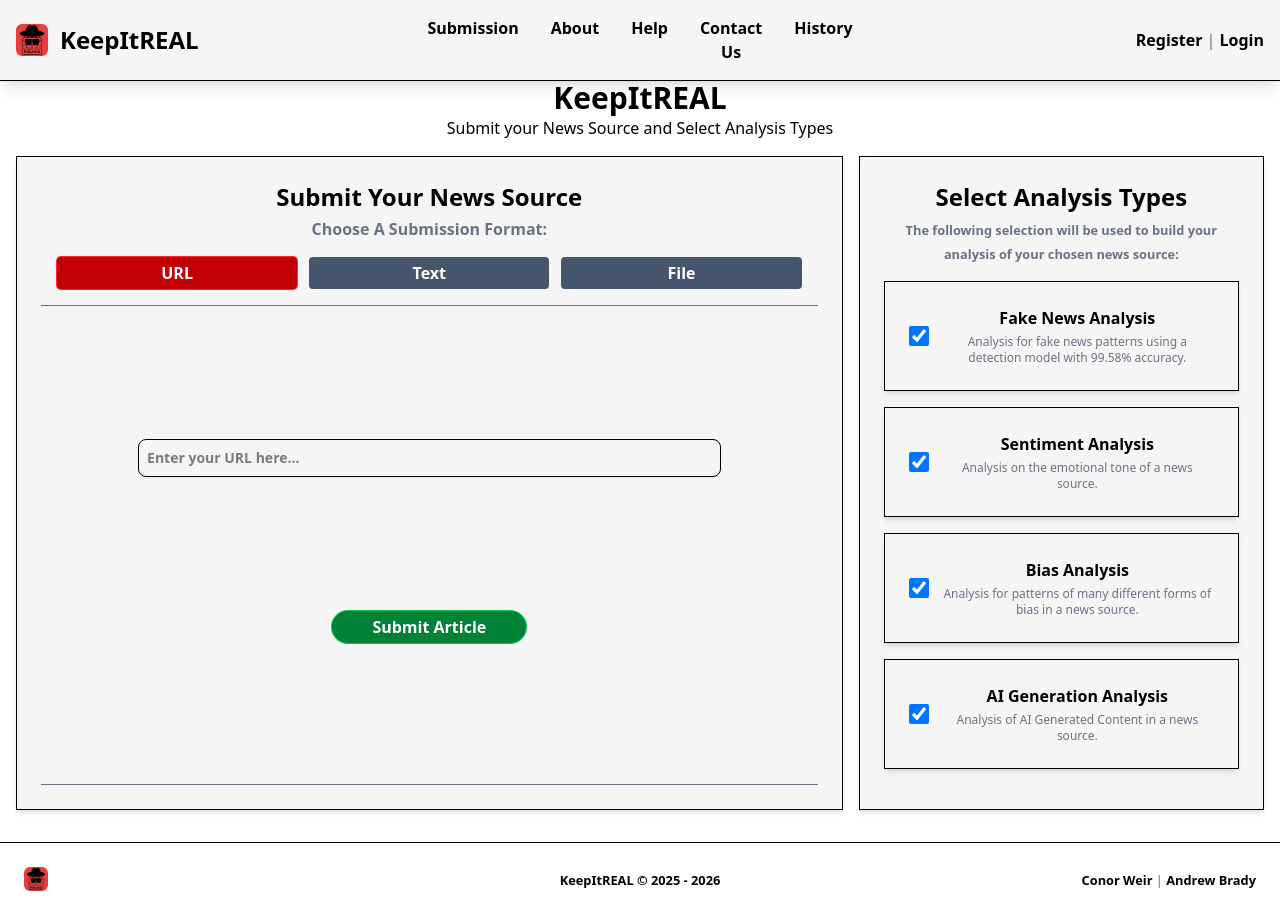
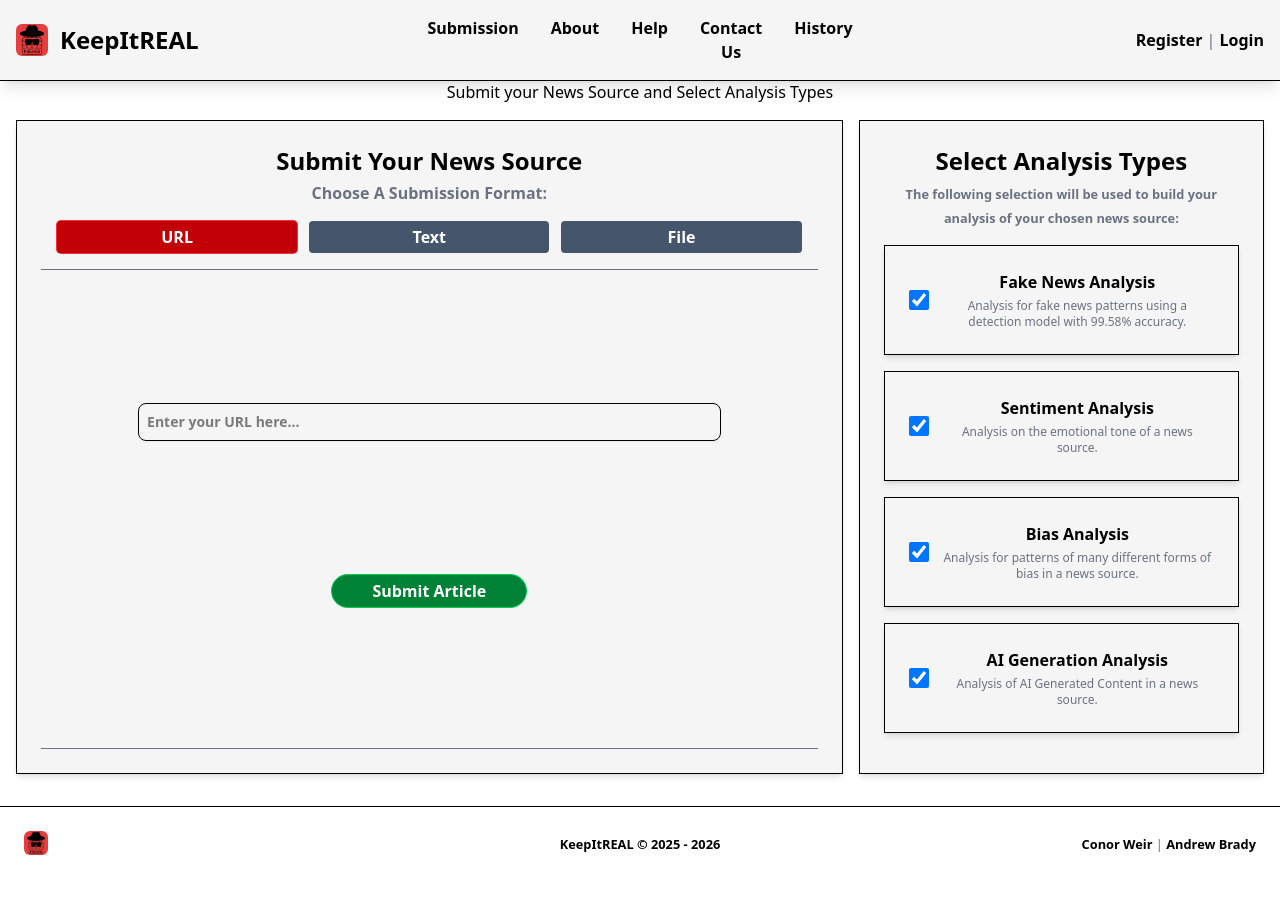
Before and after one commit to conorweir58/Fake-News-Detection-Application, a React app in the folder keepitreal/frontend/: page / in a window 1280 px wide. After the commit the page ends 879 px from the top, so only its background shows below. Built offline with nearby package versions, Linux system fonts and the light colour scheme; no server answers; the HTML template or start-up script is replaced by a standard one.

Commit message:
Moved heading to layout

```diff
--- a/keepitreal/frontend/src/components/submission/Submission.jsx
+++ b/keepitreal/frontend/src/components/submission/Submission.jsx
@@ -93,8 +93,7 @@ function Submission(){
 
     return(
         <div>
-            <h1 className="text-3xl font-bold whitespace-nowrap">KeepItREAL</h1>
-            <p>Submit your News Source and Select Analysis Types </p>
+            <p>Submit your News Source and Select Analysis Types</p>
             <div className="grid grid-cols-1 md:grid-cols-3 gap-4 p-4">
 
                 {/* While no results show submission - need to add some form of reversal of action without needing to use the navbar - UI concept of easy reversal of action */}
```
